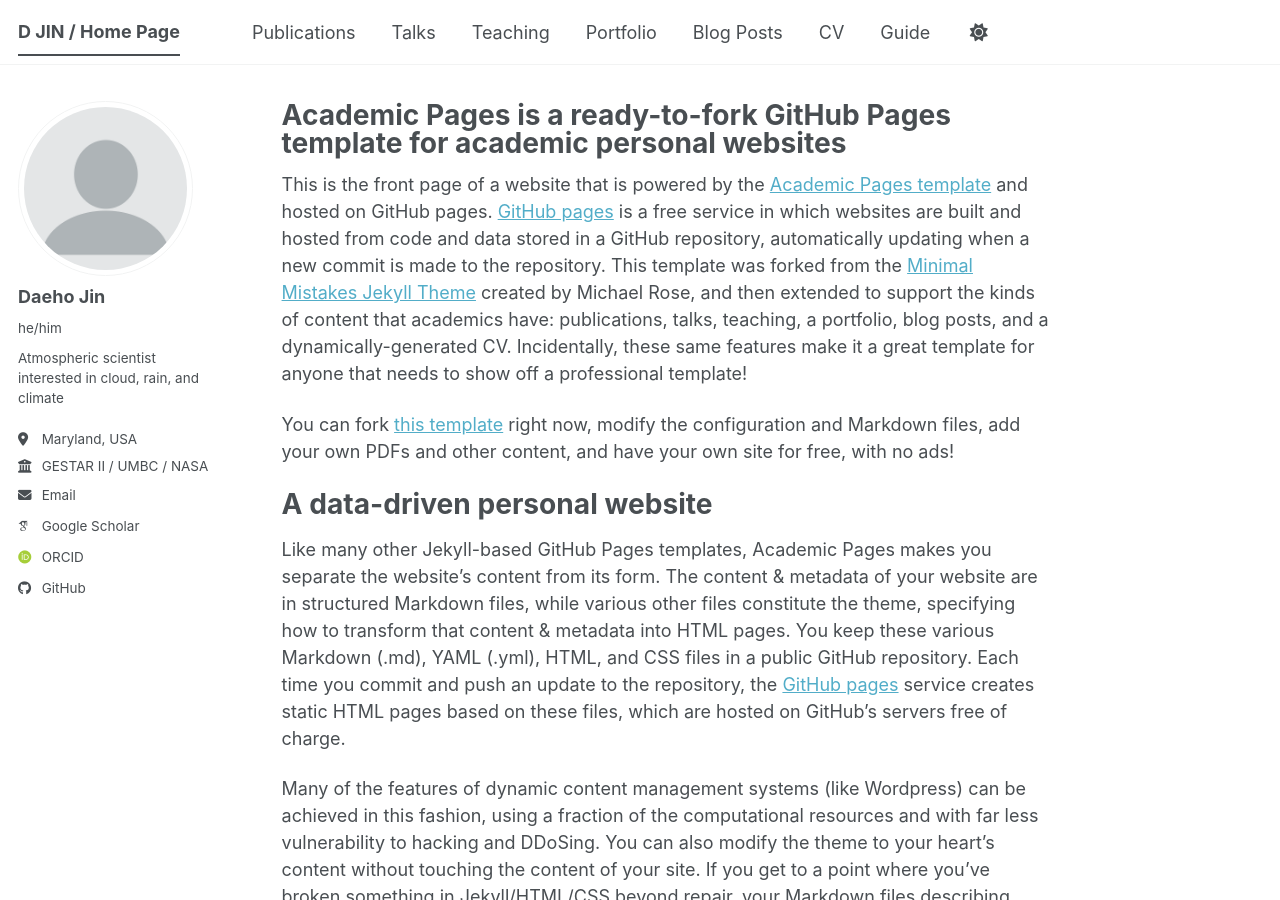
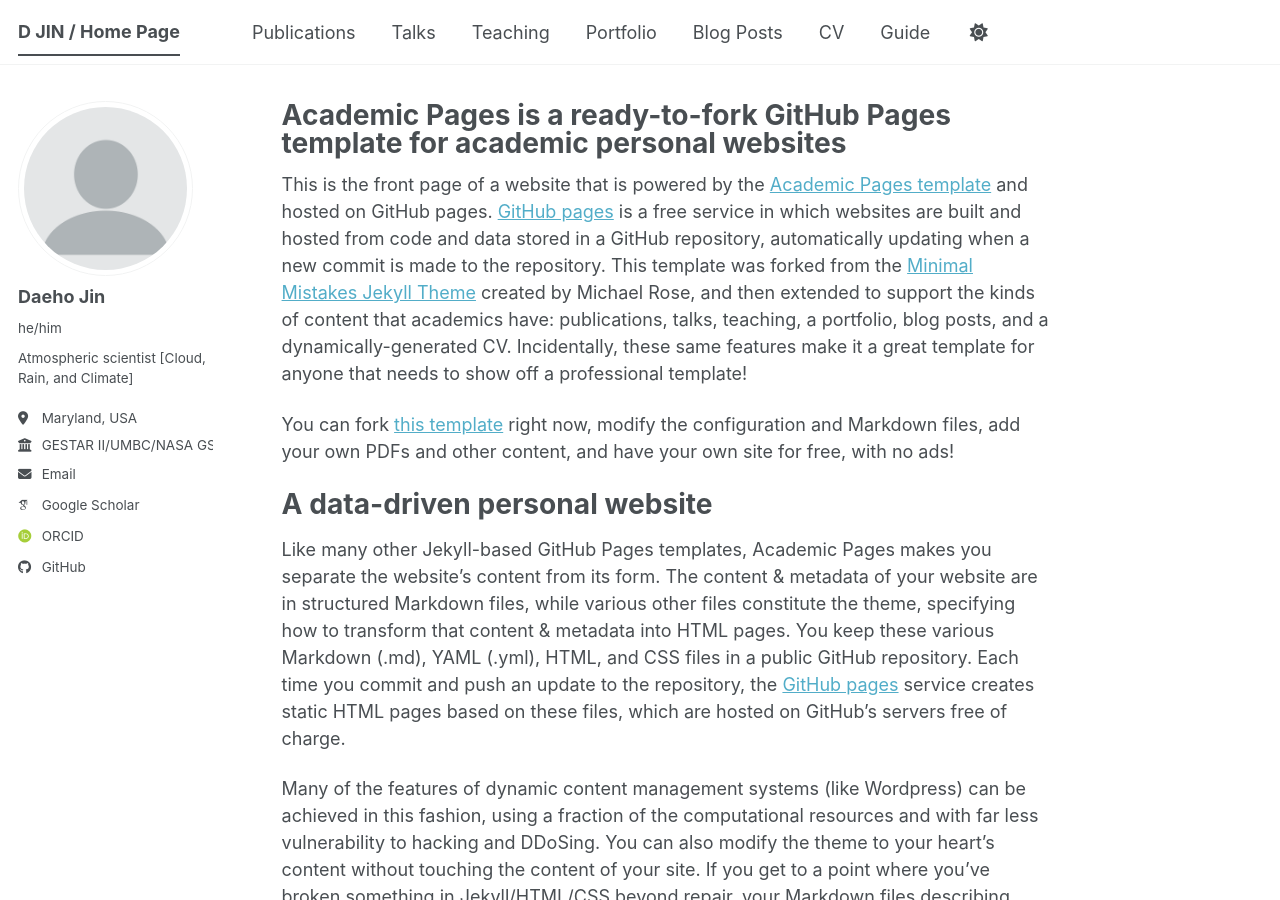
Before and after one commit to DJ4seasons/DJ4seasons.github.io, a Jekyll site: the page built from _pages/about.md, in a window 1280 px wide and 900 px high. Built offline with Jekyll 4.4.1, drawn with Linux system fonts in a browser that asks for light colours; some web fonts are replaced; a script bundle is joined from its source files by our own code; library files that are not in the unit come from our copies.

Commit message:
Update _config.yml

```diff
--- a/_config.yml
+++ b/_config.yml
@@ -28,9 +28,9 @@ author:
   avatar           : "profile.png"
   name             : "Daeho Jin"
   pronouns         : "he/him" # example: "she/her"
-  bio              : "Atmospheric scientist interested in cloud, rain, and climate"
+  bio              : "Atmospheric scientist [Cloud, Rain, and Climate]"
   location         : "Maryland, USA"
-  employer         : "GESTAR II / UMBC / NASA GSFC"
+  employer         : "GESTAR II/UMBC/NASA GSFC"
   uri              : # URL
   email            : "DaehoJin@umbc.edu"
 
@@ -53,7 +53,7 @@ author:
   bitbucket        : # Username - Update with your username on the site
   codepen          : # Username
   dribbble         : # Username
-  github           : "https://github.com/DJ4seasons"
+  github           : "DJ4seasons" #"https://github.com/DJ4seasons"
   kaggle           : # Username
   stackoverflow    : # User number or user number and name (i.e., use "1" or "1/jeff-atwood")
 
```
